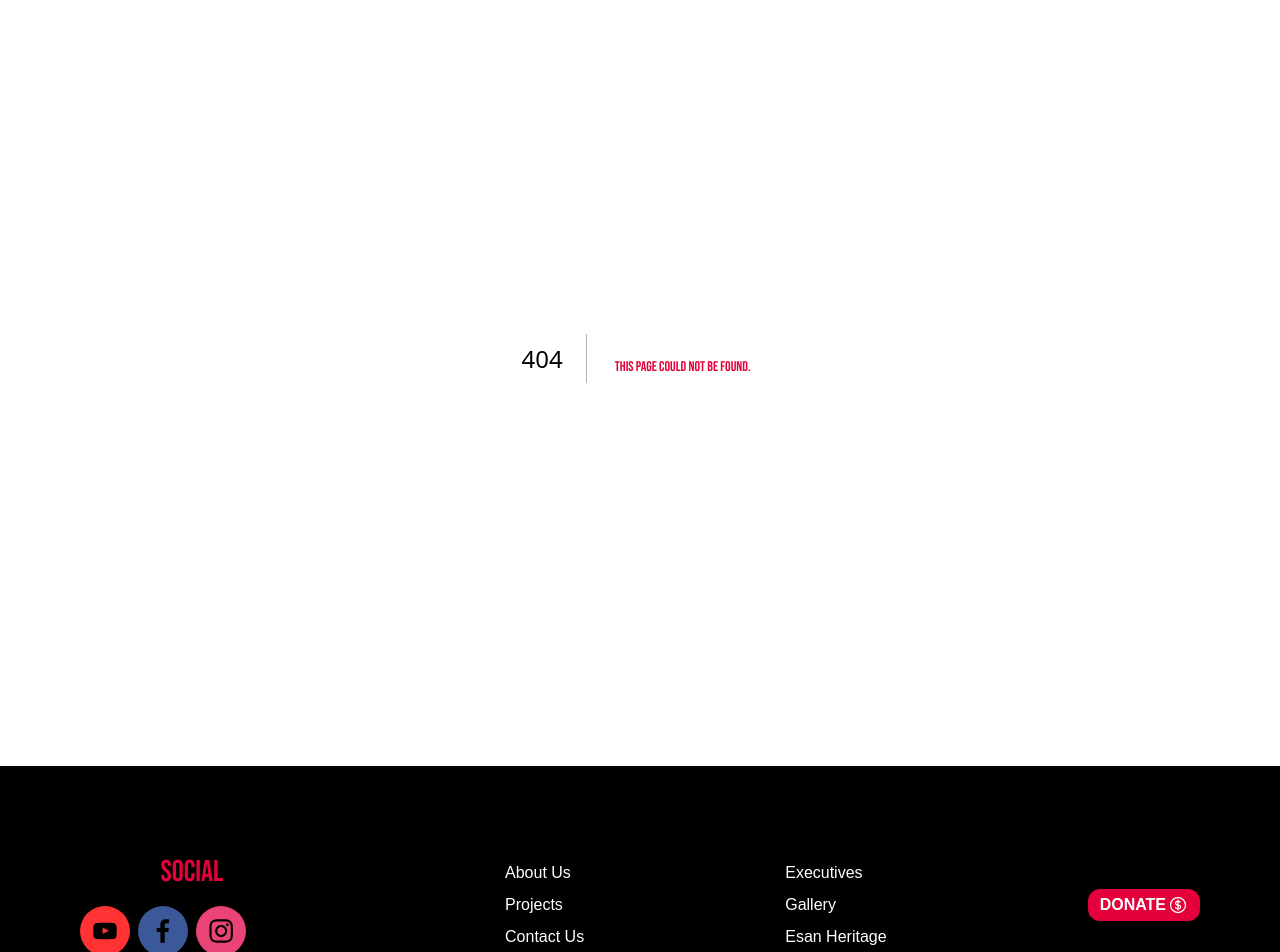
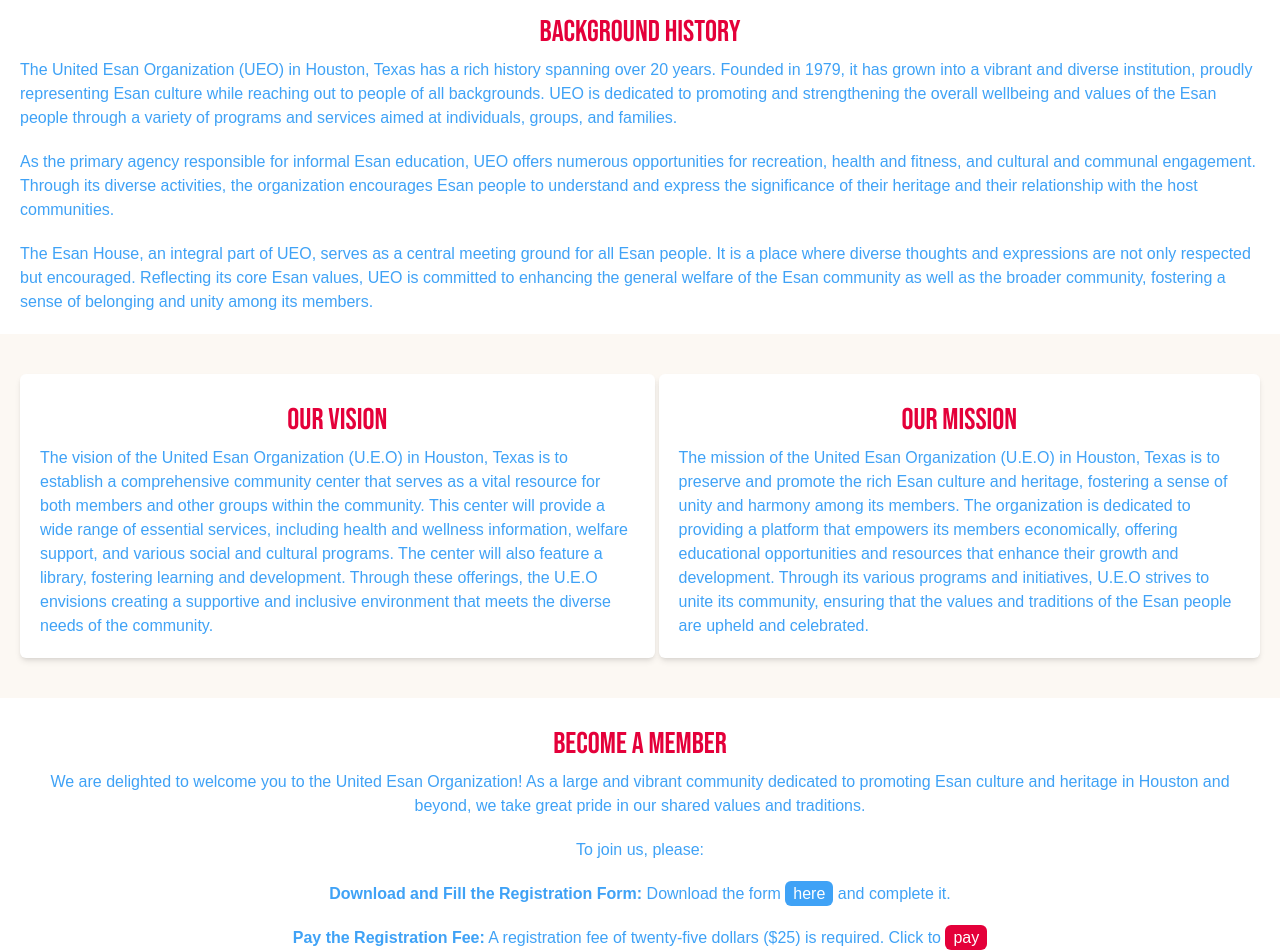
Before and after one commit to blessedjoe2000/organization, a Next.js app: page /about in a window 1280 px wide. Before the commit this address had no page. Shown: the part 120-1072 px from the top of the page. Built offline with nearby package versions, Linux system fonts and the light colour scheme; a web font is replaced by a local one.

Commit message:
about page completed

```diff
--- /dev/null
+++ b/app/about/page.jsx
@@ -0,0 +1,112 @@
+import "aos/dist/aos.css";
+import Link from "next/link";
+
+export default function about() {
+  return (
+    <div>
+      <div className="my-5 p-5 bg-white">
+        <h2>Background History</h2>
+        <p>
+          The United Esan Organization (UEO) in Houston, Texas has a rich
+          history spanning over 20 years. Founded in 1979, it has grown into a
+          vibrant and diverse institution, proudly representing Esan culture
+          while reaching out to people of all backgrounds. UEO is dedicated to
+          promoting and strengthening the overall wellbeing and values of the
+          Esan people through a variety of programs and services aimed at
+          individuals, groups, and families.
+        </p>
+        <p className="py-5">
+          As the primary agency responsible for informal Esan education, UEO
+          offers numerous opportunities for recreation, health and fitness, and
+          cultural and communal engagement. Through its diverse activities, the
+          organization encourages Esan people to understand and express the
+          significance of their heritage and their relationship with the host
+          communities.
+        </p>
+        <p>
+          The Esan House, an integral part of UEO, serves as a central meeting
+          ground for all Esan people. It is a place where diverse thoughts and
+          expressions are not only respected but encouraged. Reflecting its core
+          Esan values, UEO is committed to enhancing the general welfare of the
+          Esan community as well as the broader community, fostering a sense of
+          belonging and unity among its members.
+        </p>
+      </div>
+      <div className="flex justify-center items-center gap-1 my-5 p-5 ">
+        <div className="shadow-md rounded-md p-5 bg-white ">
+          <h2>Our Vision</h2>
+          <p>
+            The vision of the United Esan Organization (U.E.O) in Houston, Texas
+            is to establish a comprehensive community center that serves as a
+            vital resource for both members and other groups within the
+            community. This center will provide a wide range of essential
+            services, including health and wellness information, welfare
+            support, and various social and cultural programs. The center will
+            also feature a library, fostering learning and development. Through
+            these offerings, the U.E.O envisions creating a supportive and
+            inclusive environment that meets the diverse needs of the community.
+          </p>
+        </div>
+        <div className="shadow-md rounded-md p-5 bg-white ">
+          <h2>Our Mission</h2>
+          <p>
+            The mission of the United Esan Organization (U.E.O) in Houston,
+            Texas is to preserve and promote the rich Esan culture and heritage,
+            fostering a sense of unity and harmony among its members. The
+            organization is dedicated to providing a platform that empowers its
+            members economically, offering educational opportunities and
+            resources that enhance their growth and development. Through its
+            various programs and initiatives, U.E.O strives to unite its
+            community, ensuring that the values and traditions of the Esan
+            people are upheld and celebrated.
+          </p>
+        </div>
+      </div>
+      <div className="bg-white p-5 text-center">
+        <h2>Become a member</h2>
+        <p>
+          We are delighted to welcome you to the United Esan Organization! As a
+          large and vibrant community dedicated to promoting Esan culture and
+          heritage in Houston and beyond, we take great pride in our shared
+          values and traditions.
+        </p>
+        <ol className="py-5">
+          To join us, please:
+          <li className="py-5">
+            <strong>Download and Fill the Registration Form:</strong> Download
+            the form{" "}
+            <Link
+              href="/files/UEO-REG-FORM.pdf"
+              target="_blank"
+              className="px-2 py-1 bg-light-blue text-white rounded-md"
+            >
+              here
+            </Link>{" "}
+            and complete it.
+          </li>
+          <li>
+            <strong>Pay the Registration Fee:</strong> A registration fee of
+            twenty-five dollars ($25) is required. Click to{" "}
+            <Link
+              href="/"
+              target="_blank"
+              className="px-2 py-1 bg-sharp-red text-white rounded-md"
+            >
+              pay
+            </Link>
+          </li>
+          <li className="pt-5">
+            <strong>Attend Our Meeting:</strong> After completing the form and
+            payment, join our next meeting for an in-person introduction and
+            recognition.
+          </li>
+        </ol>
+        <p>
+          We look forward to your participation and are excited to have you join
+          our growing family. Your involvement will help us continue to
+          celebrate and preserve the rich Esan culture and heritage.
+        </p>
+      </div>
+    </div>
+  );
+}
--- a/app/component/Footer/Footer.jsx
+++ b/app/component/Footer/Footer.jsx
@@ -10,8 +10,8 @@ export default function Footer() {
           <SocialMedia />
         </div>
         <div className="flex flex-col gap-2">
-          <Link href="/">About Us</Link>
-          <Link href="/">Projects</Link>
+          <Link href="/about">About Us</Link>
+          <Link href="/projects">Projects</Link>
           <Link href="/">Contact Us</Link>
         </div>
         <div className="flex flex-col gap-2">
--- a/app/component/Header/Header.jsx
+++ b/app/component/Header/Header.jsx
@@ -9,10 +9,10 @@ function Header() {
         <Link href="/" className="nav-list">
           Home
         </Link>
-        <Link href="/" className="nav-list">
+        <Link href="/about" className="nav-list">
           About Us
         </Link>
-        <Link href="/" className="nav-list">
+        <Link href="/projects" className="nav-list">
           Projects
         </Link>
         <Link href="/" className="nav-list">
--- a/app/generateRandom.js
+++ /dev/null
@@ -1,8 +0,0 @@
-// getRandomProverb.js
-export function getRandomProverb(proverbs) {
-  if (!proverbs || proverbs.length === 0) {
-    return null;
-  }
-  console.log("proverbs length in generate proverbs :>> ", proverbs.length);
-  return proverbs[Math.floor(Math.random() * proverbs.length)];
-}
--- a/app/getServerSideProps.jsx
+++ /dev/null
@@ -1,7 +0,0 @@
-import { getRandomProverb } from "./generateRandom";
-
-export default function getServerSideProps() {
-  const initialProverb = getRandomProverb(proverbs);
-  console.log("initialProverb in get serverside :>> ", initialProverb);
-  return { props: { initialProverb: initialProverb || proverbs[0] } };
-}
--- /dev/null
+++ b/app/projects/page.jsx
@@ -0,0 +1,5 @@
+import React from "react";
+
+export default function projects() {
+  return <div>Our projects</div>;
+}
--- a/tailwind.config.js
+++ b/tailwind.config.js
@@ -21,6 +21,7 @@ module.exports = {
         orange: "#FF7F3E",
         offwhite: "#FCF8F3",
         "sharp-red": "#E4003A",
+        wine: "#73201C",
       },
     },
   },
```
Also changed, not shown: 1 other file (tests, documents, lock files or other folders).
